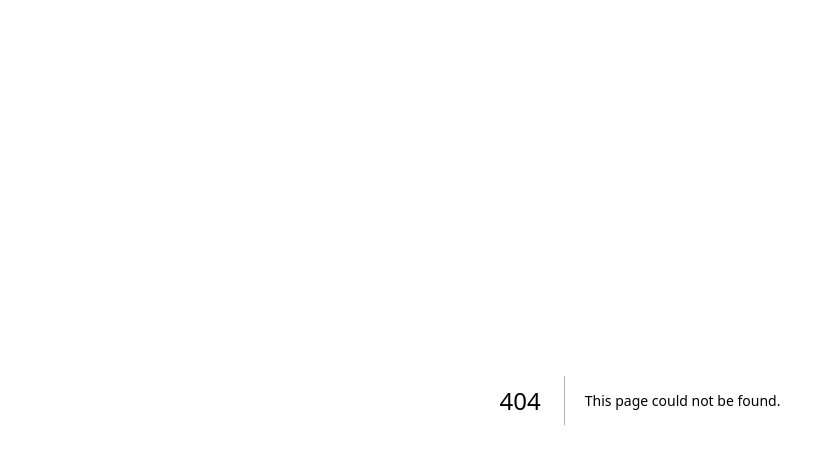
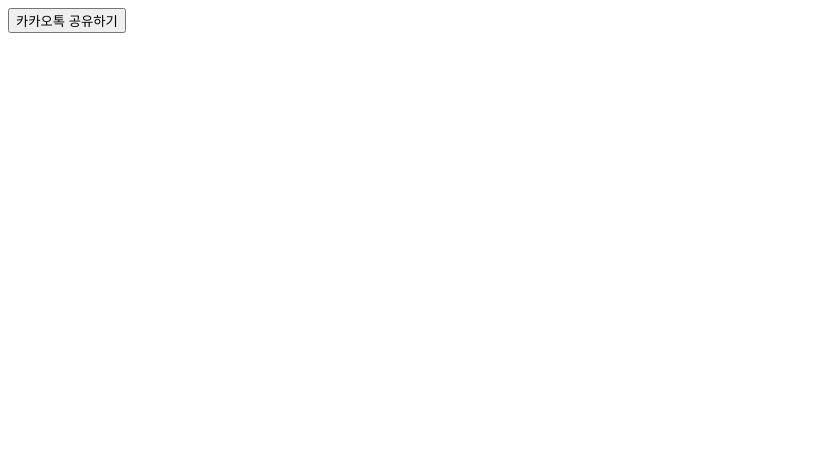
Before and after one commit to zenoo97/apt_game, a Next.js app in the folder apt_game/: page /components/ShareBtn in a window 1280 px wide. Before the commit this address had no page. Shown: the top 464 px of the page, without its empty margins (0-835 px from the left). Built offline with nearby package versions, Linux system fonts and the light colour scheme.

Commit message:
[Update] 카카오 공유하기 기능

```diff
--- /dev/null
+++ b/apt_game/pages/components/ShareBtn.jsx
@@ -0,0 +1,96 @@
+import React, { useEffect } from 'react';
+
+export default function ShareBtn() {
+	const realUrl = 'https://apt-game.vercel.app';
+
+	useEffect(() => {
+		if (typeof window !== 'undefined') {
+			const { Kakao } = window;
+
+			if (Kakao) {
+				// Kakao가 정의되어 있을 때만 실행
+				// init 해주기 전에 clean up 을 해준다.
+				Kakao.cleanup();
+				// 자신의 js 키를 넣어준다.
+				Kakao.init('356b44aa2fda4577e42ab395c69f026b');
+				// 잘 적용되면 true 를 뱉는다.
+				console.log(Kakao.isInitialized());
+			} else {
+				console.error('Kakao SDK가 로드되지 않았습니다.');
+			}
+		}
+	}, []);
+
+	const shareKakao = () => {
+		if (typeof window !== 'undefined') {
+			const { Kakao } = window;
+
+			if (Kakao && Kakao.isInitialized()) {
+				// Kakao가 정의되고 초기화되었을 때만 실행
+				Kakao.Share.createDefaultButton({
+					container: '#kakaotalk-sharing-btn',
+					objectType: 'feed',
+					content: {
+						title: '오늘의 디저트',
+						description: '아메리카노, 빵, 케익',
+						imageUrl:
+							'https://mud-kage.kakao.com/dn/NTmhS/btqfEUdFAUf/FjKzkZsnoeE4o19klTOVI1/openlink_640x640s.jpg',
+						link: {
+							mobileWebUrl: realUrl,
+							webUrl: realUrl,
+						},
+					},
+					itemContent: {
+						profileText: 'Kakao',
+						profileImageUrl:
+							'https://mud-kage.kakao.com/dn/Q2iNx/btqgeRgV54P/VLdBs9cvyn8BJXB3o7N8UK/kakaolink40_original.png',
+						titleImageUrl:
+							'https://mud-kage.kakao.com/dn/Q2iNx/btqgeRgV54P/VLdBs9cvyn8BJXB3o7N8UK/kakaolink40_original.png',
+						titleImageText: 'Cheese cake',
+						titleImageCategory: 'Cake',
+						items: [
+							{ item: 'Cake1', itemOp: '1000원' },
+							{ item: 'Cake2', itemOp: '2000원' },
+							{ item: 'Cake3', itemOp: '3000원' },
+							{ item: 'Cake4', itemOp: '4000원' },
+							{ item: 'Cake5', itemOp: '5000원' },
+						],
+						sum: 'Total',
+						sumOp: '15000원',
+					},
+					social: {
+						likeCount: 10,
+						commentCount: 20,
+						sharedCount: 30,
+					},
+					buttons: [
+						{
+							title: '웹으로 이동',
+							link: {
+								mobileWebUrl: realUrl,
+								webUrl: realUrl,
+							},
+						},
+						{
+							title: '앱으로 이동',
+							link: {
+								mobileWebUrl: realUrl,
+								webUrl: realUrl,
+							},
+						},
+					],
+				});
+			} else {
+				console.error('Kakao가 초기화되지 않았습니다.');
+			}
+		}
+	};
+
+	return (
+		<>
+			<button className="grey-btn" onClick={shareKakao}>
+				카카오톡 공유하기
+			</button>
+		</>
+	);
+}
--- a/apt_game/pages/gamePage/GamePage.module.css
+++ b/apt_game/pages/gamePage/GamePage.module.css
@@ -1,5 +1,4 @@
 .container {
-
     display: flex;
     flex-direction: column;
     align-items: center;
```
Also changed, not shown: apt_game/pages/gamePage/[roomId].jsx (+16 -4 lines).
